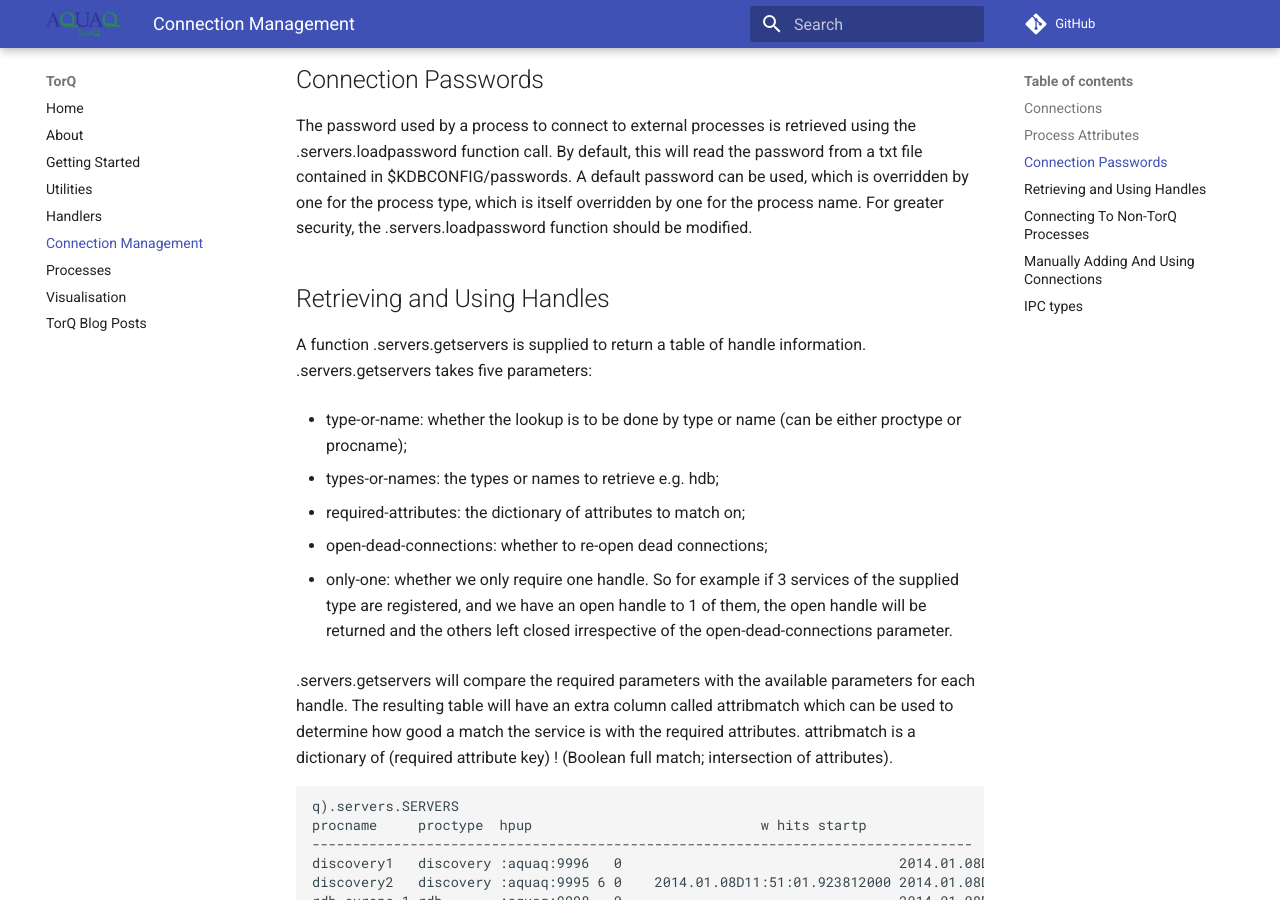
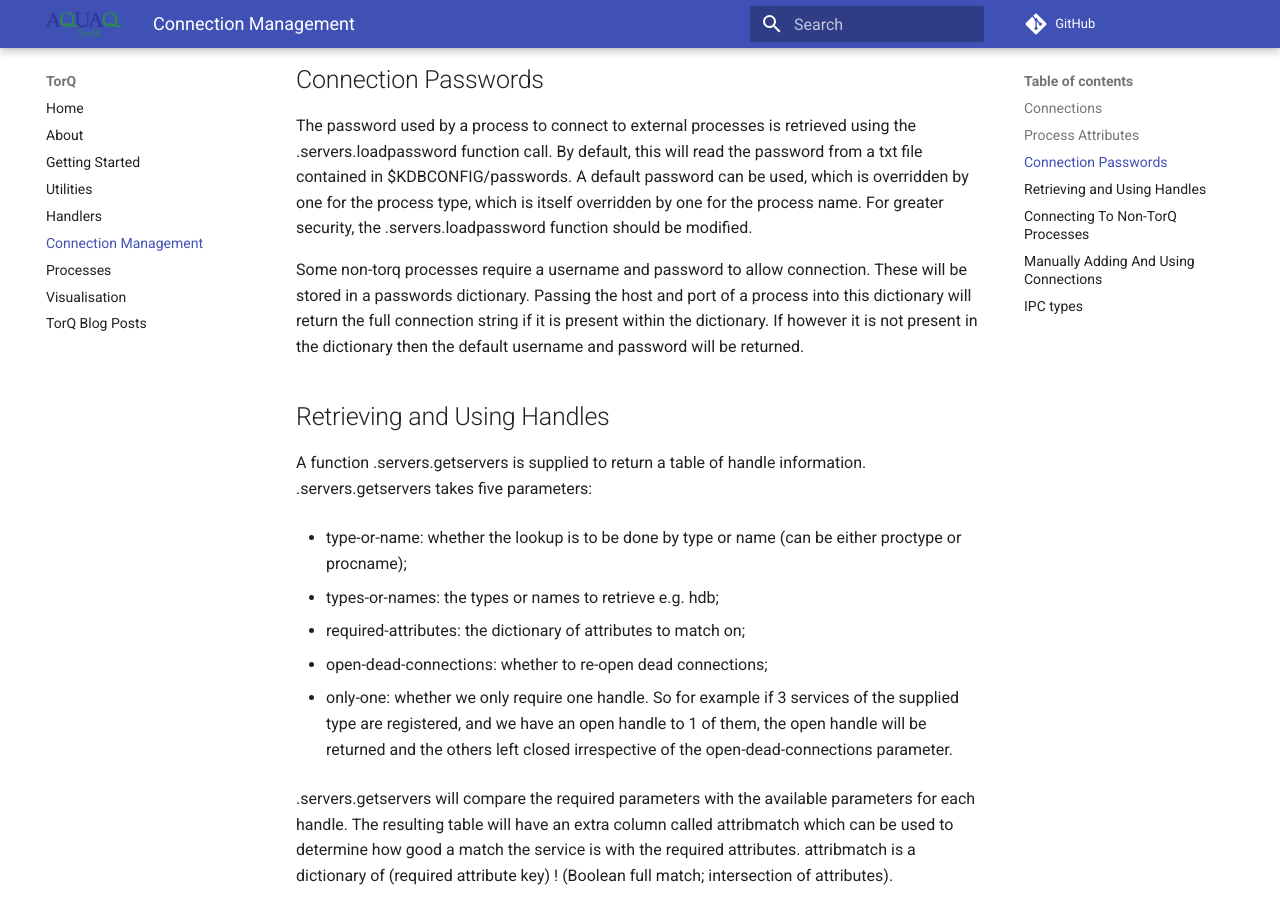
Before and after one commit to DataIntellectTech/TorQ, an MkDocs documentation site: the page built from docs/conn.md, in a window 1280 px wide and 900 px high, scrolled down 1464 px. Built offline with MkDocs 1.6.1 and Material for MkDocs 9.7.7, drawn with Linux system fonts in a browser that asks for light colours; comment, search, counter and statistics services are not loaded; old or Windows-style settings are respelled for this version of MkDocs.

Commit message:
Update conn.md
Added few sentences on non-torq processes.

```diff
--- a/docs/conn.md
+++ b/docs/conn.md
@@ -81,6 +81,12 @@ $KDBCONFIG/passwords. A default password can be used, which is
 overridden by one for the process type, which is itself overridden by
 one for the process name. For greater security, the
 .servers.loadpassword function should be modified.
+
+Some non-torq processes require a username and password to allow connection.
+These will be stored in a passwords dictionary.
+Passing the host and port of a process into this dictionary will return the full connection string
+if it is present within the dictionary.
+If however it is not present in the dictionary then the default username and password will be returned.
 
 
 Retrieving and Using Handles
```
